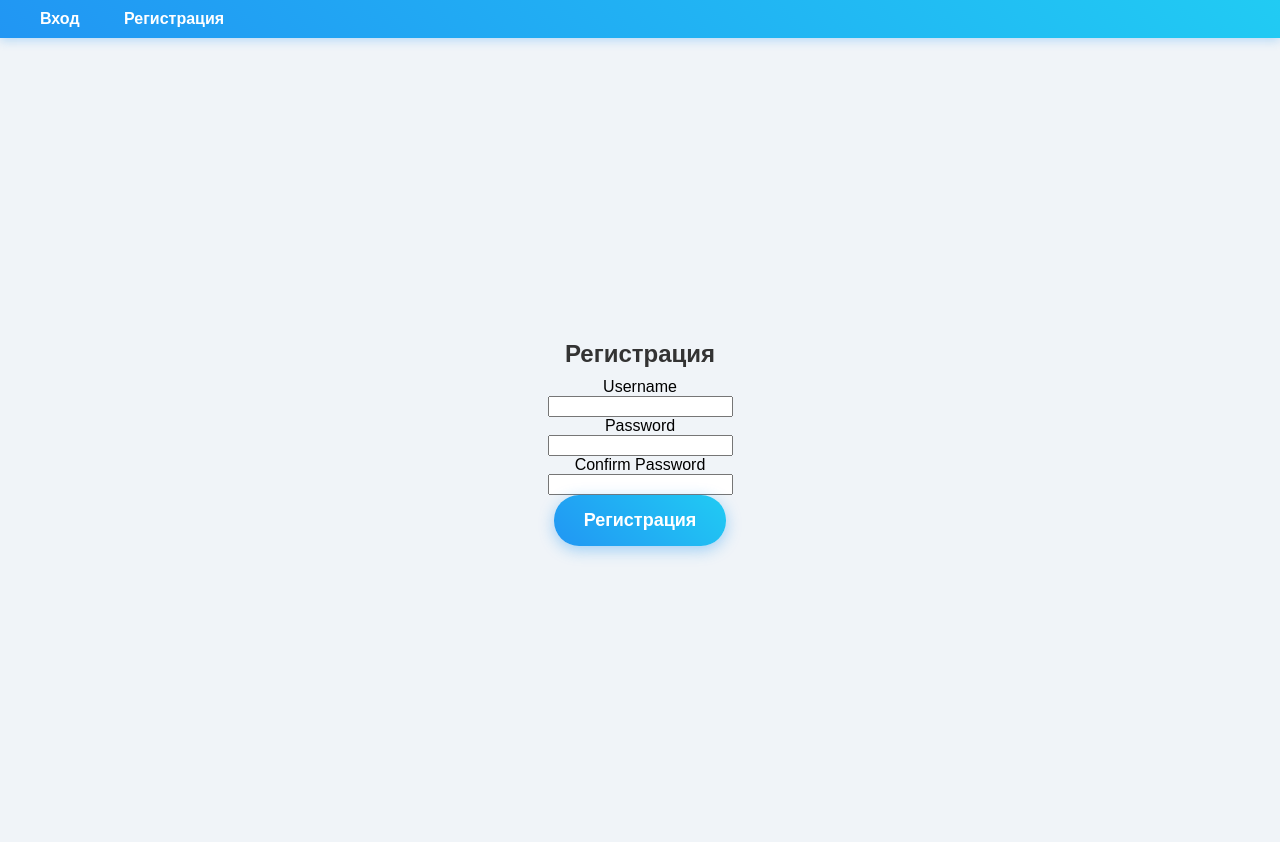
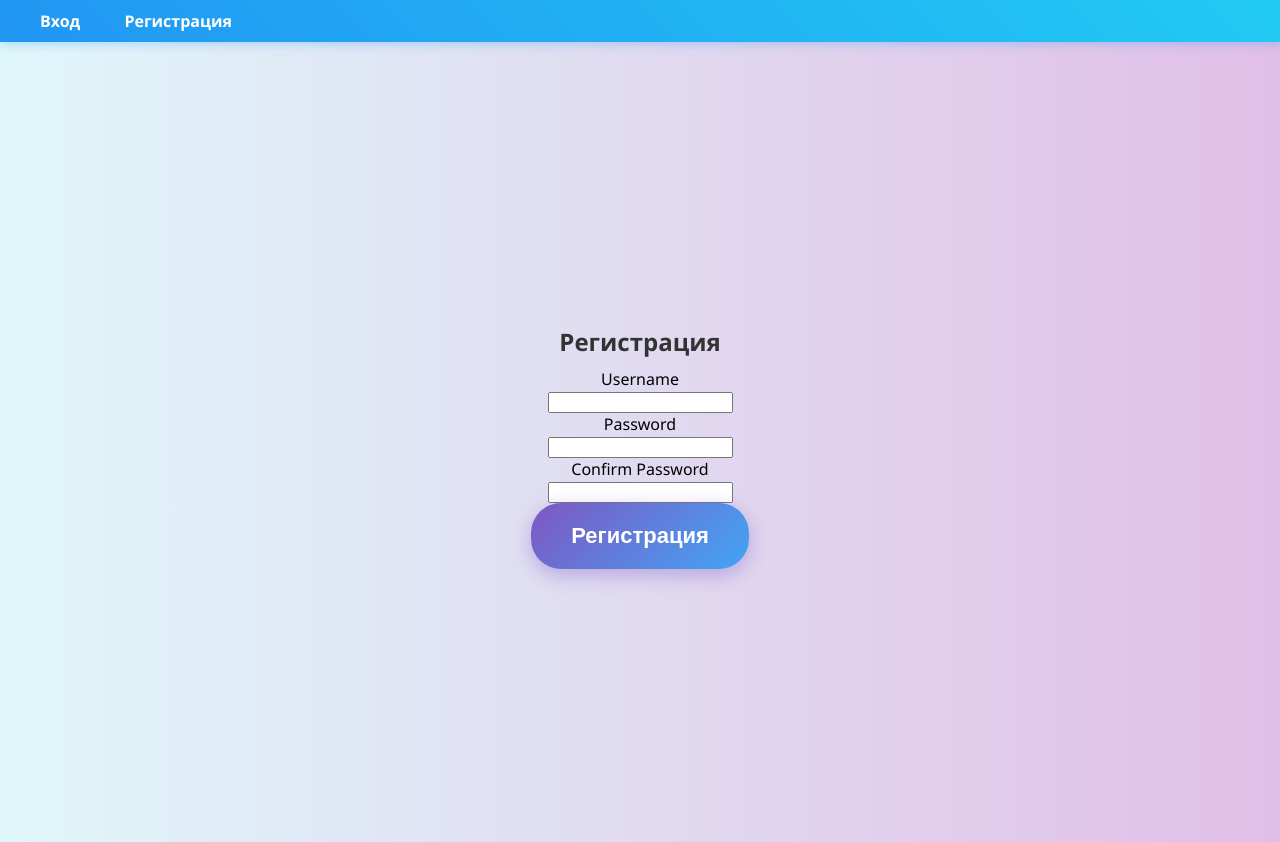
Before and after one commit to ExShare074/Project_on_Host, a Flask app: page /register in a window 1280 px wide. Before the commit the page ends 558 px from the top, so only its background shows below. Run offline with Flask 3, Linux system fonts and the light colour scheme.

Commit message:
Обновлён стиль интерфейса: добавлены градиенты, анимации и яркий дизайн кнопки

```diff
--- a/app/static/style.css
+++ b/app/static/style.css
@@ -1,7 +1,14 @@
 body {
     margin: 0;
-    font-family: Arial, sans-serif;
-    background-color: #f0f4f8;
+    font-family: 'Segoe UI', Tahoma, Geneva, Verdana, sans-serif;
+    background: linear-gradient(to right, #e0f7fa, #e1bee7);
+    animation: gradientShift 15s ease infinite;
+}
+
+@keyframes gradientShift {
+    0% { background-position: 0% 50%; }
+    50% { background-position: 100% 50%; }
+    100% { background-position: 0% 50%; }
 }
 
 .clicker-container {
@@ -35,26 +42,25 @@ nav a:hover {
 }
 
 .clicker-button {
-    padding: 15px 30px;
-    font-size: 18px;
+    padding: 20px 40px;
+    font-size: 22px;
     font-weight: bold;
     color: white;
-    background: linear-gradient(45deg, #2196F3, #21CBF3);
+    background: linear-gradient(135deg, #7E57C2, #42A5F5);
     border: none;
-    border-radius: 25px;
-    box-shadow: 0 4px 15px rgba(33, 150, 243, 0.4);
+    border-radius: 30px;
+    box-shadow: 0 6px 20px rgba(126, 87, 194, 0.4);
     cursor: pointer;
-    transition: all 0.3s ease;
+    transition: transform 0.3s ease, box-shadow 0.3s ease;
 }
 
 .clicker-button:hover {
-    background: linear-gradient(45deg, #1976D2, #00B7D4);
-    box-shadow: 0 6px 20px rgba(33, 150, 243, 0.6);
-    transform: translateY(-2px);
+    transform: scale(1.05);
+    box-shadow: 0 8px 24px rgba(66, 165, 245, 0.6);
 }
 
 .clicker-button:active {
-    transform: translateY(1px);
+    transform: scale(0.98);
     box-shadow: 0 2px 10px rgba(33, 150, 243, 0.3);
 }
 
@@ -86,8 +92,8 @@ h2, p {
 
 @media (max-width: 600px) {
     .clicker-button {
-        padding: 10px 20px;
-        font-size: 16px;
+        padding: 15px 30px;
+        font-size: 18px;
     }
     h2 {
         font-size: 1.5em;
```
